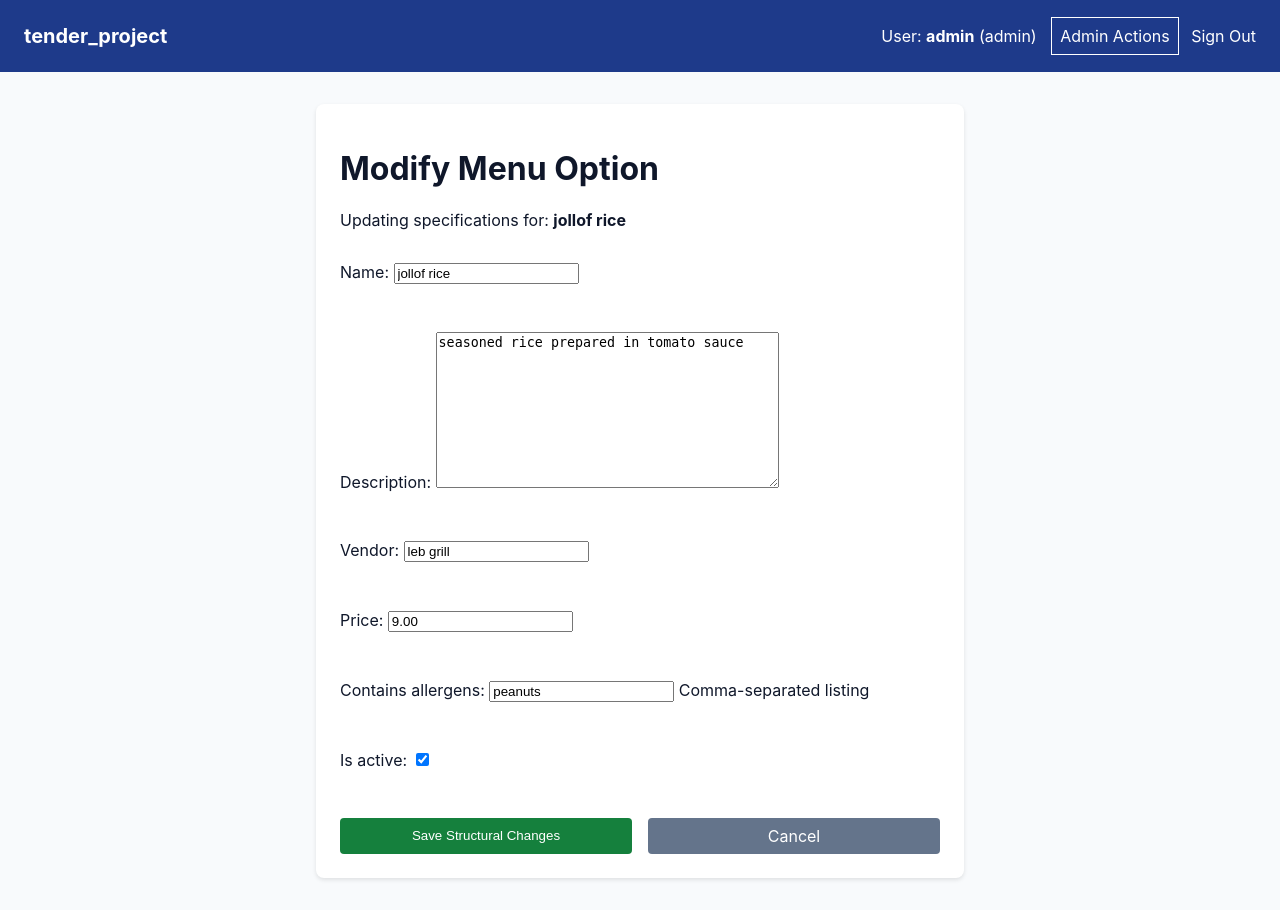
After one commit to cksd4/tender_project, a Django app: page /admin-management/edit/1/ in a window 1280 px wide. The commit adds this page. Run offline with Django 4.2, Linux system fonts and the light colour scheme; a user stored in the database is signed in; data comes from the database, SQL or seed files in the repository; both versions use the stored data as it was after the commit.

Commit message:
edir and delete functionss are added for admins to remove menu options

```diff
--- /dev/null
+++ b/catering/static/assets/css/styles.css
@@ -0,0 +1,206 @@
+:root {
+    --primary: #1e3a8a;
+    --success: #15803d;
+    --warning: #b45309;
+    --danger: #b91c1c;
+    --light: #f8fafc;
+    --dark: #0f172a;
+}
+
+body {
+    font-family: -apple-system, BlinkMacSystemFont, "Segoe UI", Roboto, sans-serif;
+    margin: 0;
+    background: var(--light);
+    color: var(--dark);
+}
+
+.navbar {
+    background: var(--primary);
+    color: white;
+    padding: 1rem;
+    display: flex;
+    justify-content: space-between;
+    align-items: center;
+    flex-wrap: wrap;
+}
+
+.navbar a {
+    color: white;
+    text-decoration: none;
+    padding: 0.5rem;
+}
+
+.navbar-brand {
+    font-weight: bold;
+    font-size: 1.25rem;
+}
+
+.navbar-admin-link {
+    border: 1px solid white;
+    margin-left: 10px;
+}
+
+.container {
+    max-width: 1200px;
+    margin: 2rem auto;
+    padding: 0 1rem;
+}
+
+.alert {
+    padding: 1rem;
+    margin-bottom: 1rem;
+    border-radius: 4px;
+    color: white;
+}
+
+.alert-success { background: var(--success); }
+.alert-error { background: var(--danger); }
+.alert-warning { background: var(--warning); }
+.alert-info { background: var(--primary); }
+
+.grid {
+    display: grid;
+    grid-template-columns: repeat(auto-fit, minmax(300px, 1fr));
+    gap: 1.5rem;
+    margin-top: 1rem;
+}
+
+.card {
+    background: white;
+    padding: 1.5rem;
+    border-radius: 8px;
+    box-shadow: 0 2px 4px rgba(0, 0, 0, 0.1);
+}
+
+.btn {
+    display: inline-block;
+    padding: 0.5rem 1rem;
+    border-radius: 4px;
+    text-decoration: none;
+    color: white;
+    background: var(--primary);
+    border: none;
+    cursor: pointer;
+}
+
+.btn-danger { background: var(--danger); }
+
+.visually-hidden {
+    position: absolute;
+    width: 1px;
+    height: 1px;
+    padding: 0;
+    margin: -1px;
+    overflow: hidden;
+    clip: rect(0, 0, 0, 0);
+    border: 0;
+}
+
+.allergen-notice { color: var(--warning); }
+.order-history { margin-top: 3rem; }
+
+.order-item {
+    margin-bottom: 0.5rem;
+    display: flex;
+    justify-content: space-between;
+    align-items: center;
+}
+
+.revoke-btn {
+    padding: 0.25rem 0.5rem;
+    font-size: 0.85rem;
+}
+
+.order-ledger {
+    max-height: 400px;
+    overflow-y: auto;
+}
+
+.order-record {
+    border-bottom: 1px solid #ddd;
+    padding-bottom: 0.5rem;
+}
+
+.auth-card { margin: 3rem auto; }
+.login-card { max-width: 450px; }
+.register-card { max-width: 500px; margin-top: 2rem; }
+.auth-title { margin-top: 0; }
+
+.auth-form,
+.form-field {
+    display: flex;
+    flex-direction: column;
+}
+
+.login-form { gap: 1.25rem; }
+.register-form { gap: 1rem; }
+.form-field { gap: 0.25rem; }
+.field-label,
+.login-field label { font-weight: 600; }
+
+.login-field input,
+.register-form input,
+.register-form select {
+    padding: 0.5rem;
+    border: 1px solid #cbd5e1;
+    border-radius: 4px;
+}
+
+.field-help { color: #64748b; }
+.field-error { color: var(--danger); font-size: 0.875rem; }
+
+.login-error {
+    background: #fee2e2;
+    color: var(--danger);
+    padding: 0.75rem;
+    border-radius: 4px;
+}
+
+.auth-submit { width: 100%; }
+.login-submit { margin-top: 0.5rem; }
+.register-submit { margin-top: 1rem; }
+
+.auth-footer {
+    margin-top: 1.5rem;
+    font-size: 0.95rem;
+    text-align: center;
+}
+
+.auth-link { color: var(--primary); }
+
+.edit-meal-card {
+    max-width: 600px;
+    margin: 2rem auto;
+}
+
+.edit-meal-form {
+    display: flex;
+    flex-direction: column;
+    gap: 1rem;
+}
+
+.edit-meal-actions {
+    display: flex;
+    gap: 1rem;
+    margin-top: 1rem;
+}
+
+.edit-meal-save,
+.edit-meal-cancel {
+    flex: 1;
+}
+
+.edit-meal-save { background: var(--success); }
+.edit-meal-cancel { background: #64748b; text-align: center; }
+
+@media (max-width: 480px) {
+    .order-item {
+        align-items: flex-start;
+        flex-direction: column;
+        gap: 0.5rem;
+    }
+
+    .edit-meal-actions {
+        flex-direction: column;
+    }
+}
--- a/catering/templates/catering/base.html
+++ b/catering/templates/catering/base.html
@@ -1,43 +1,21 @@
+{% load static %}
 <!DOCTYPE html>
 <html lang="en-GB">
 <head>
     <meta charset="UTF-8">
     <meta name="viewport" content="width=device-width, initial-scale=1.0">
     <title>Tender Project - Corporate Catering</title>
-    <style>
-        :root {
-            --primary: #1e3a8a;
-            --success: #15803d;
-            --warning: #b45309;
-            --danger: #b91c1c;
-            --light: #f8fafc;
-            --dark: #0f172a;
-        }
-        body { font-family: -apple-system, BlinkMacSystemFont, "Segoe UI", Roboto, sans-serif; margin: 0; background: var(--light); color: var(--dark); }
-        .navbar { background: var(--primary); color: white; padding: 1rem; display: flex; justify-content: space-between; align-items: center; flex-wrap: wrap; }
-        .navbar a { color: white; text-decoration: none; padding: 0.5rem; }
-        .container { max-width: 1200px; margin: 2rem auto; padding: 0 1rem; }
-        .alert { padding: 1rem; margin-bottom: 1rem; border-radius: 4px; color: white; }
-        .alert-success { background: var(--success); }
-        .alert-error { background: var(--danger); }
-        .alert-warning { background: var(--warning); }
-        .alert-info { background: var(--primary); }
-        .grid { display: grid; grid-template-columns: repeat(auto-fit, minmax(300px, 1fr)); gap: 1.5rem; margin-top: 1rem; }
-        .card { background: white; padding: 1.5rem; border-radius: 8px; box-shadow: 0 2px 4px rgba(0,0,0,0.1); }
-        .btn { display: inline-block; padding: 0.5rem 1rem; border-radius: 4px; text-decoration: none; color: white; background: var(--primary); border: none; cursor: pointer; }
-        .btn-danger { background: var(--danger); }
-        .visually-hidden { position: absolute; width: 1px; height: 1px; padding: 0; margin: -1px; overflow: hidden; clip: rect(0,0,0,0); border: 0; }
-    </style>
+    <link rel="stylesheet" href="{% static 'assets/css/styles.css' %}">
 </head>
 <body>
 
     <nav aria-label="Primary Navigation System" class="navbar">
-        <a href="{% url 'dashboard' %}" style="font-weight: bold; font-size: 1.25rem;">tender_project</a>
+        <a href="{% url 'dashboard' %}" class="navbar-brand">tender_project</a>
         <div>
             {% if user.is_authenticated %}
                 <span class="user-status">User: <strong>{{ user.username }}</strong> ({{ user.role }})</span>
                 {% if user.role == 'admin' %}
-                    <a href="{% url 'admin_panel' %}" style="border: 1px solid white; margin-left: 10px;">Admin Actions</a>
+                    <a href="{% url 'admin_panel' %}" class="navbar-admin-link">Admin Actions</a>
                 {% endif %}
                 <a href="{% url 'logout' %}">Sign Out</a>
             {% else %}
--- /dev/null
+++ b/catering/templates/catering/edit_meal.html
@@ -0,0 +1,17 @@
+{% extends 'catering/base.html' %}
+{% block content %}
+<div class="card edit-meal-card">
+    <h1>Modify Menu Option</h1>
+    <p>Updating specifications for: <strong>{{ meal.name }}</strong></p>
+
+    <form method="post" novalidate class="edit-meal-form">
+        {% csrf_token %}
+        {{ form.as_p }}
+
+        <div class="edit-meal-actions">
+            <button type="submit" class="btn edit-meal-save">Save Structural Changes</button>
+            <a href="{% url 'admin_panel' %}" class="btn edit-meal-cancel">Cancel</a>
+        </div>
+    </form>
+</div>
+{% endblock %}
--- a/catering/urls.py
+++ b/catering/urls.py
@@ -10,4 +10,7 @@ urlpatterns = [
     path('order/place/<int:meal_id>/', views.place_order, name='place_order'),
     path('order/cancel/<int:order_id>/', views.cancel_order, name='cancel_order'),
     path('admin-management/', views.admin_panel, name='admin_panel'),
+        path('admin-management/edit/<int:meal_id>/', views.edit_meal, name='edit_meal'),
+    path('admin-management/delete/<int:meal_id>/', views.delete_meal, name='delete_meal'),
+
 ]
--- a/catering/views.py
+++ b/catering/views.py
@@ -110,3 +110,41 @@ def admin_panel(request):
         'form': form,
     }
     return render(request, 'catering/admin_panel.html', context)
+
+@login_required
+def edit_meal(request, meal_id):
+    """
+    Handles the UPDATE phase of CRUD for menu profiles.
+    Verifies that only authorized Admin profiles can alter database assets.
+    """
+    if request.user.role != 'admin':
+        messages.error(request, "Access Terminated: Insufficient administrative privileges.")
+        return redirect('dashboard')
+
+    meal = get_object_or_404(MealOption, id=meal_id)
+
+    if request.method == 'POST':
+        form = MealOptionForm(request.POST, instance=meal)
+        if form.is_valid():
+            form.save()
+            messages.success(request, f"'{meal.name}' was modified successfully.")
+            return redirect('admin_panel')
+    else:
+        form = MealOptionForm(instance=meal)
+
+    return render(request, 'catering/edit_meal.html', {'form': form, 'meal': meal})
+
+@login_required
+def delete_meal(request, meal_id):
+    """
+    Handles the DELETE phase of CRUD for menu records.
+    """
+    if request.user.role != 'admin':
+        messages.error(request, "Access Terminated: Insufficient administrative privileges.")
+        return redirect('dashboard')
+
+    meal = get_object_or_404(MealOption, id=meal_id)
+    meal_name = meal.name
+    meal.delete()
+    messages.info(request, f"Menu option '{meal_name}' has been deleted.")
+    return redirect('admin_panel')
```
Also changed, not shown: catering/templates/catering/admin_panel.html (+13 -6 lines), catering/templates/catering/dashboard.html (+4 -4 lines), catering/templates/catering/login.html (+13 -13 lines), catering/templates/catering/register.html (+10 -10 lines), db.sqlite3.
